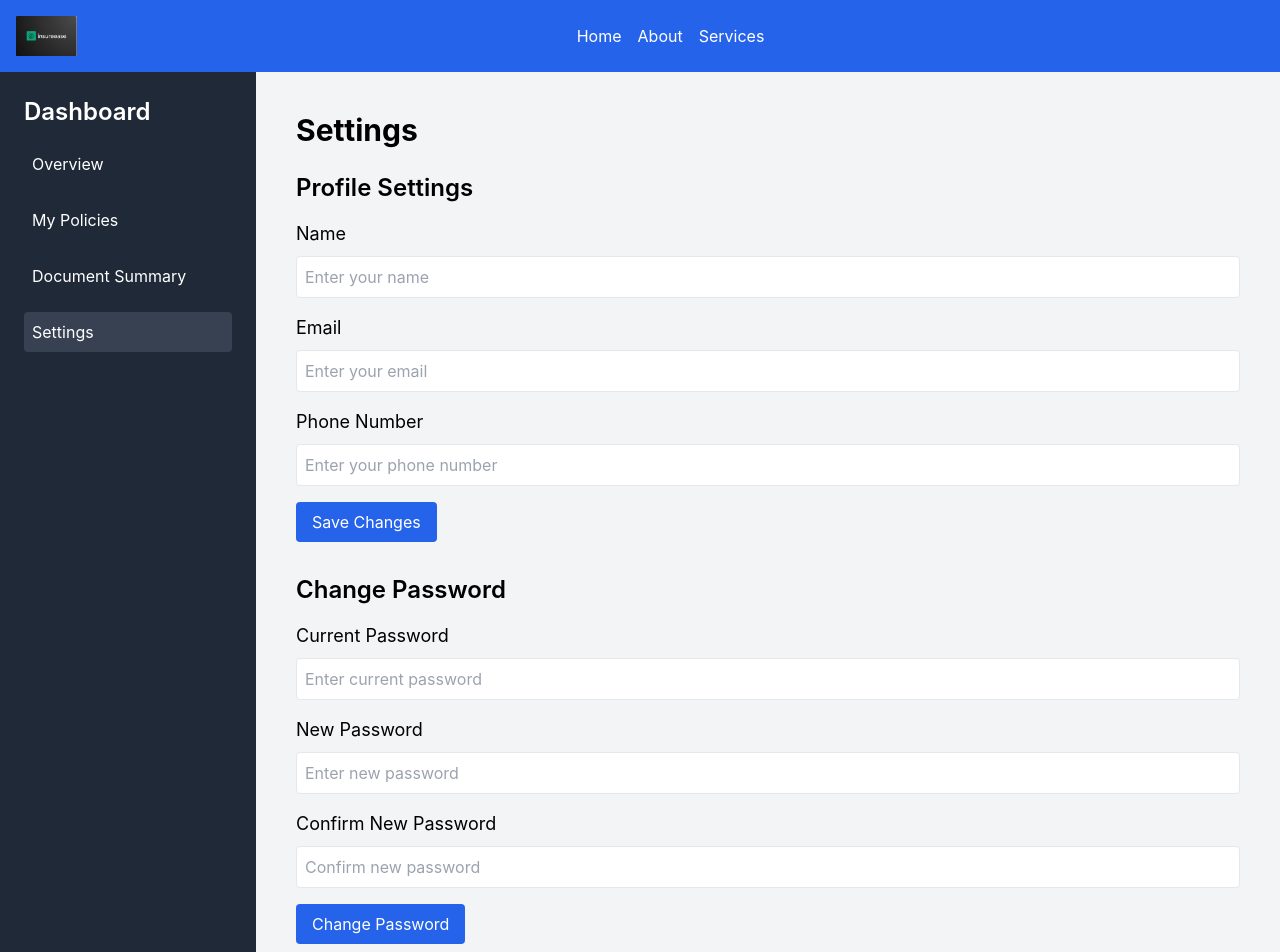
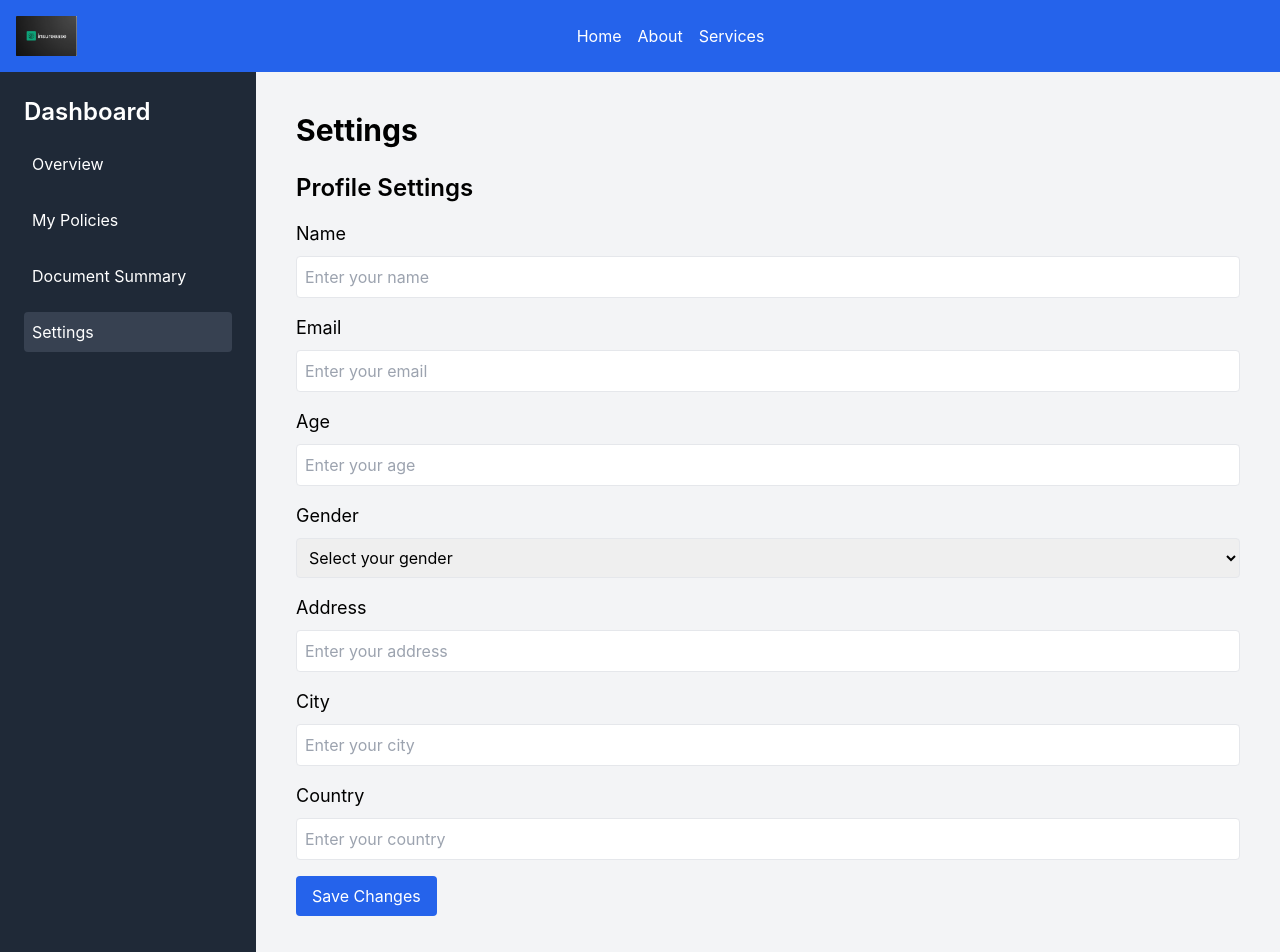
Before and after one commit to Vedantdalwi/megaproject, a React (Create React App) app in the folder client/client/: page /settings in a window 1280 px wide. Shown: the top 952 px of the page. Built offline with nearby package versions, Linux system fonts and the light colour scheme.

Commit message:
All bugs are resloved

```diff
--- a/client/client/src/Pages/SettingsPage.jsx
+++ b/client/client/src/Pages/SettingsPage.jsx
@@ -1,8 +1,55 @@
-// src/Pages/SettingsPage.jsx
-import React from 'react';
-import Sidebar from '../Components/Sidebar'; // Adjust the path as necessary
+import React, { useState } from 'react';
+import Sidebar from '../Components/Sidebar';
+import axios from 'axios'; // Import axios for making HTTP requests
 
 const SettingsPage = () => {
+  // Define state to hold form values
+  const [formData, setFormData] = useState({
+    name: '',
+    email: '',
+    age: '',
+    gender: '',
+    address: '',
+    city: '',
+    country: '',
+  });
+
+  // State to hold loading and error messages
+  const [loading, setLoading] = useState(false);
+  const [error, setError] = useState(null);
+
+  // Handle form input changes
+  const handleInputChange = (e) => {
+    setFormData({
+      ...formData,
+      [e.target.name]: e.target.value,
+    });
+  };
+
+  // Handle form submission
+  const handleSubmit = async (e) => {
+    e.preventDefault();
+    setLoading(true);
+    setError(null);
+
+    try {
+      const response = await axios.put('http://localhost:8080/api/v1/user/profile/edit', formData, {
+        withCredentials: true, // If using authentication cookies or JWT in headers
+      });
+
+      if (response.data.success) {
+        alert('Profile updated successfully');
+      } else {
+        setError(response.data.message || 'Failed to update profile');
+      }
+    } catch (err) {
+      console.error('Error updating profile:', err);
+      setError(err.response?.data?.message || 'An error occurred while updating the profile.');
+    } finally {
+      setLoading(false);
+    }
+  };
+
   return (
     <div className="flex min-h-screen">
       {/* Sidebar */}
@@ -17,52 +64,116 @@ const SettingsPage = () => {
         {/* Profile Settings */}
         <section className="mb-8">
           <h2 className="text-2xl font-semibold mb-4">Profile Settings</h2>
-          <form>
+          <form onSubmit={handleSubmit}>
+            {/* Name */}
             <div className="mb-4">
               <label className="block text-lg mb-2">Name</label>
-              <input type="text" className="border rounded w-full p-2" placeholder="Enter your name" />
+              <input
+                type="text"
+                name="name"
+                value={formData.name}
+                onChange={handleInputChange}
+                className="border rounded w-full p-2"
+                placeholder="Enter your name"
+              />
             </div>
 
+            {/* Email */}
             <div className="mb-4">
               <label className="block text-lg mb-2">Email</label>
-              <input type="email" className="border rounded w-full p-2" placeholder="Enter your email" />
+              <input
+                type="email"
+                name="email"
+                value={formData.email}
+                onChange={handleInputChange}
+                className="border rounded w-full p-2"
+                placeholder="Enter your email"
+              />
             </div>
 
+            {/* Age */}
             <div className="mb-4">
-              <label className="block text-lg mb-2">Phone Number</label>
-              <input type="tel" className="border rounded w-full p-2" placeholder="Enter your phone number" />
+              <label className="block text-lg mb-2">Age</label>
+              <input
+                type="number"
+                name="age"
+                value={formData.age}
+                onChange={handleInputChange}
+                className="border rounded w-full p-2"
+                placeholder="Enter your age"
+              />
             </div>
 
-            <button type="submit" className="bg-blue-600 text-white px-4 py-2 rounded hover:bg-blue-500">
-              Save Changes
+            {/* Gender */}
+            <div className="mb-4">
+              <label className="block text-lg mb-2">Gender</label>
+              <select
+                name="gender"
+                value={formData.gender}
+                onChange={handleInputChange}
+                className="border rounded w-full p-2"
+              >
+                <option value="">Select your gender</option>
+                <option value="Male">Male</option>
+                <option value="Female">Female</option>
+                <option value="Other">Other</option>
+              </select>
+            </div>
+
+            {/* Address */}
+            <div className="mb-4">
+              <label className="block text-lg mb-2">Address</label>
+              <input
+                type="text"
+                name="address"
+                value={formData.address}
+                onChange={handleInputChange}
+                className="border rounded w-full p-2"
+                placeholder="Enter your address"
+              />
+            </div>
+
+            {/* City */}
+            <div className="mb-4">
+              <label className="block text-lg mb-2">City</label>
+              <input
+                type="text"
+                name="city"
+                value={formData.city}
+                onChange={handleInputChange}
+                className="border rounded w-full p-2"
+                placeholder="Enter your city"
+              />
+            </div>
+
+            {/* Country */}
+            <div className="mb-4">
+              <label className="block text-lg mb-2">Country</label>
+              <input
+                type="text"
+                name="country"
+                value={formData.country}
+                onChange={handleInputChange}
+                className="border rounded w-full p-2"
+                placeholder="Enter your country"
+              />
+            </div>
+
+            {/* Error message */}
+            {error && <div className="text-red-500 mb-4">{error}</div>}
+
+            {/* Save Changes Button */}
+            <button
+              type="submit"
+              className={`bg-blue-600 text-white px-4 py-2 rounded hover:bg-blue-500 ${loading ? 'opacity-50' : ''}`}
+              disabled={loading}
+            >
+              {loading ? 'Saving...' : 'Save Changes'}
             </button>
           </form>
         </section>
 
-        {/* Change Password */}
-        <section className="mb-8">
-          <h2 className="text-2xl font-semibold mb-4">Change Password</h2>
-          <form>
-            <div className="mb-4">
-              <label className="block text-lg mb-2">Current Password</label>
-              <input type="password" className="border rounded w-full p-2" placeholder="Enter current password" />
-            </div>
 
-            <div className="mb-4">
-              <label className="block text-lg mb-2">New Password</label>
-              <input type="password" className="border rounded w-full p-2" placeholder="Enter new password" />
-            </div>
-
-            <div className="mb-4">
-              <label className="block text-lg mb-2">Confirm New Password</label>
-              <input type="password" className="border rounded w-full p-2" placeholder="Confirm new password" />
-            </div>
-
-            <button type="submit" className="bg-blue-600 text-white px-4 py-2 rounded hover:bg-blue-500">
-              Change Password
-            </button>
-          </form>
-        </section>
       </div>
     </div>
   );
```
